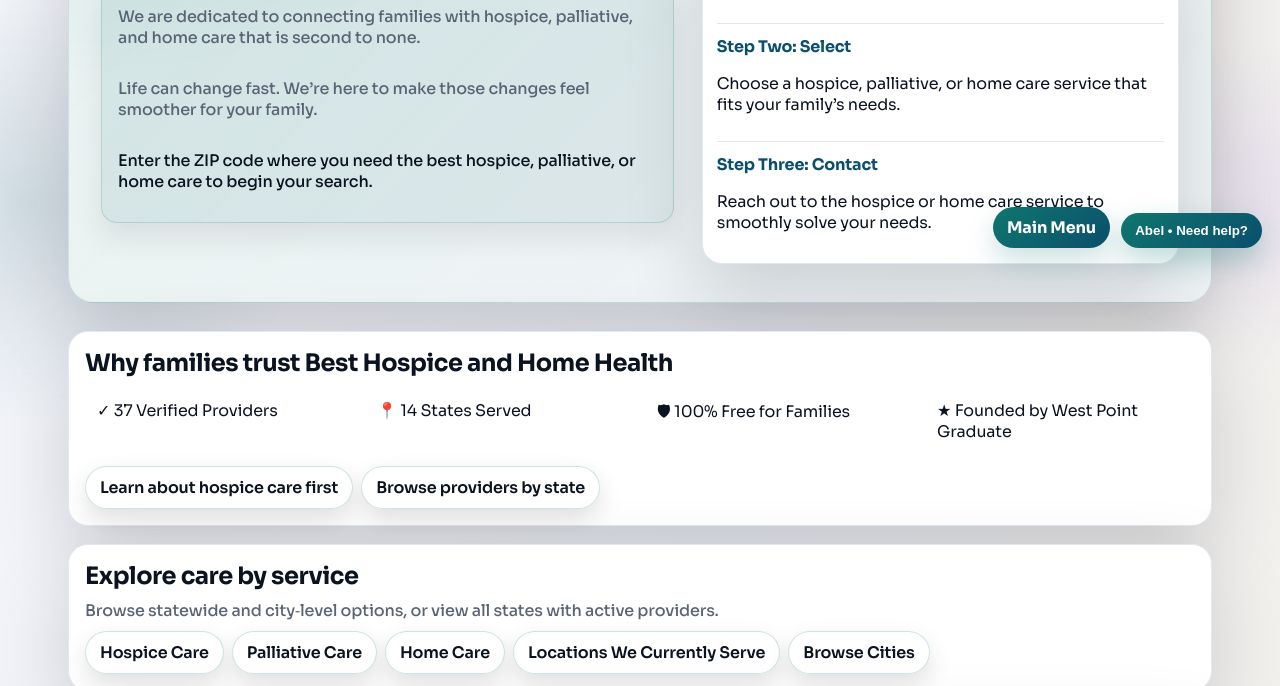
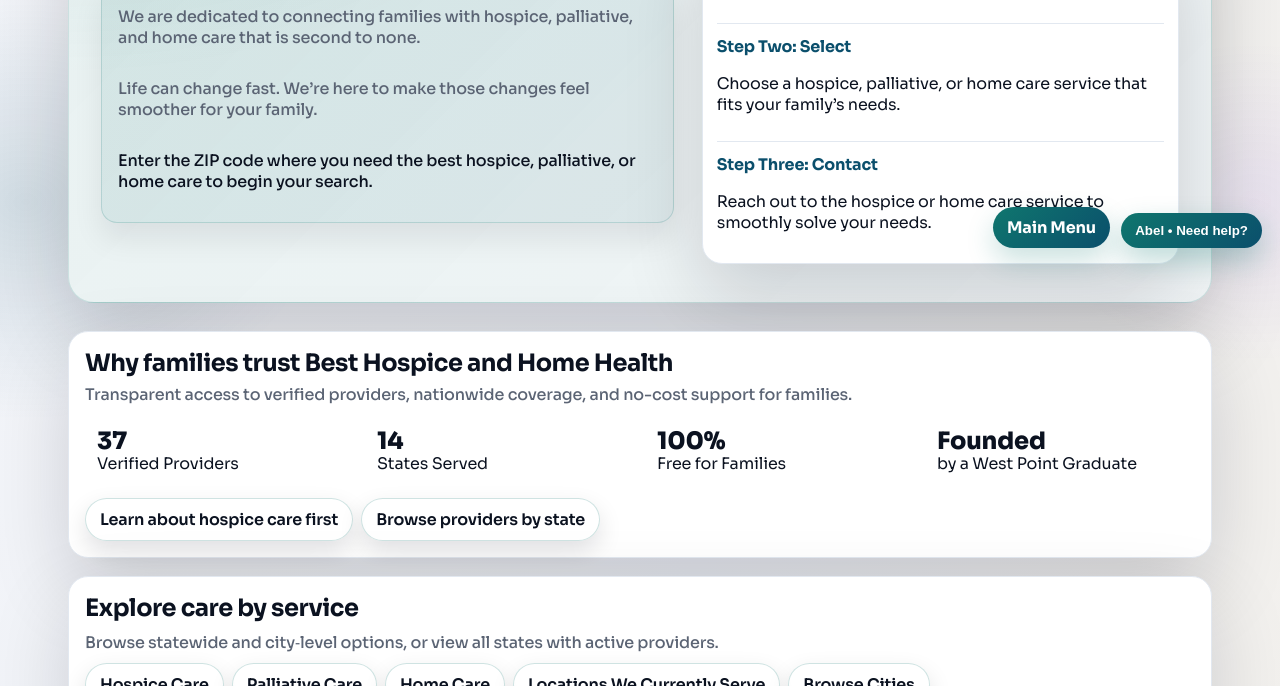
Before and after one commit to BestHospice/Best-Hospice-V1, a website: page index.html in a window 1280 px wide. Shown: the part 534-1220 px from the top of the page. Drawn offline with Linux system fonts and the light colour scheme; no server answers.

Commit message:
Refine homepage trust section and remove emoji icons

```diff
--- a/index.html
+++ b/index.html
@@ -133,12 +133,25 @@
 
     <main>
       <section class="card" style="padding:16px; margin:12px 0 18px;">
-        <h2 style="margin:0 0 10px;">Why families trust Best Hospice and Home Health</h2>
+        <h2 style="margin:0;">Why families trust Best Hospice and Home Health</h2>
+        <p class="tagline" style="margin:6px 0 12px;">Transparent access to verified providers, nationwide coverage, and no-cost support for families.</p>
         <div style="display:grid; grid-template-columns:repeat(auto-fit,minmax(220px,1fr)); gap:10px;">
-          <div class="lead-item" style="padding:12px;">✓ 37 Verified Providers</div>
-          <div class="lead-item" style="padding:12px;">📍 14 States Served</div>
-          <div class="lead-item" style="padding:12px;">🛡 100% Free for Families</div>
-          <div class="lead-item" style="padding:12px;">★ Founded by West Point Graduate</div>
+          <div class="lead-item" style="padding:12px;">
+            <div style="font-size:24px; font-weight:800; line-height:1;">37</div>
+            <div class="note">Verified Providers</div>
+          </div>
+          <div class="lead-item" style="padding:12px;">
+            <div style="font-size:24px; font-weight:800; line-height:1;">14</div>
+            <div class="note">States Served</div>
+          </div>
+          <div class="lead-item" style="padding:12px;">
+            <div style="font-size:24px; font-weight:800; line-height:1;">100%</div>
+            <div class="note">Free for Families</div>
+          </div>
+          <div class="lead-item" style="padding:12px;">
+            <div style="font-size:24px; font-weight:800; line-height:1;">Founded</div>
+            <div class="note">by a West Point Graduate</div>
+          </div>
         </div>
         <div style="display:flex; flex-wrap:wrap; gap:8px; margin-top:12px;">
           <a class="pill ghost-pill" href="/education.html">Learn about hospice care first</a>
```
